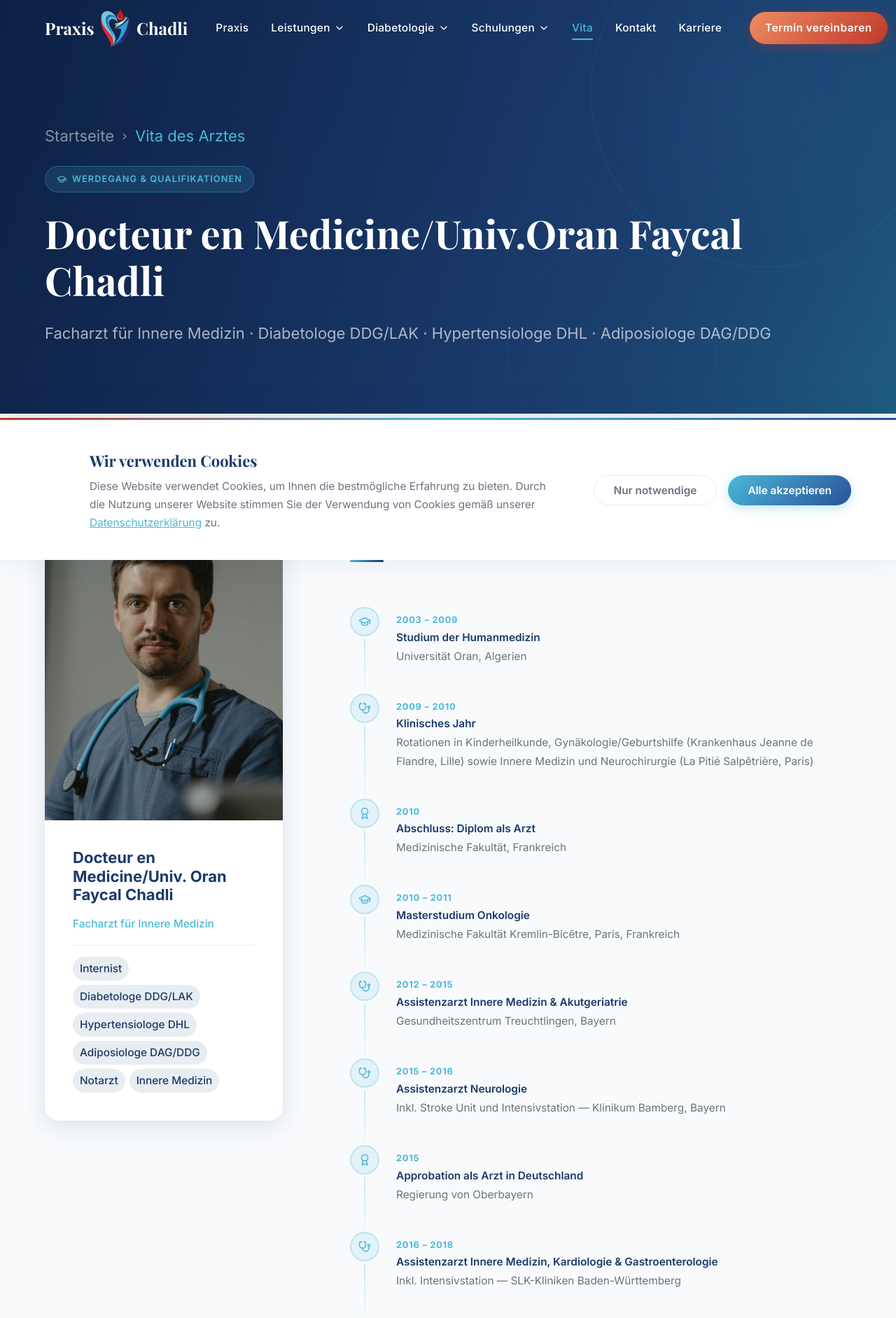
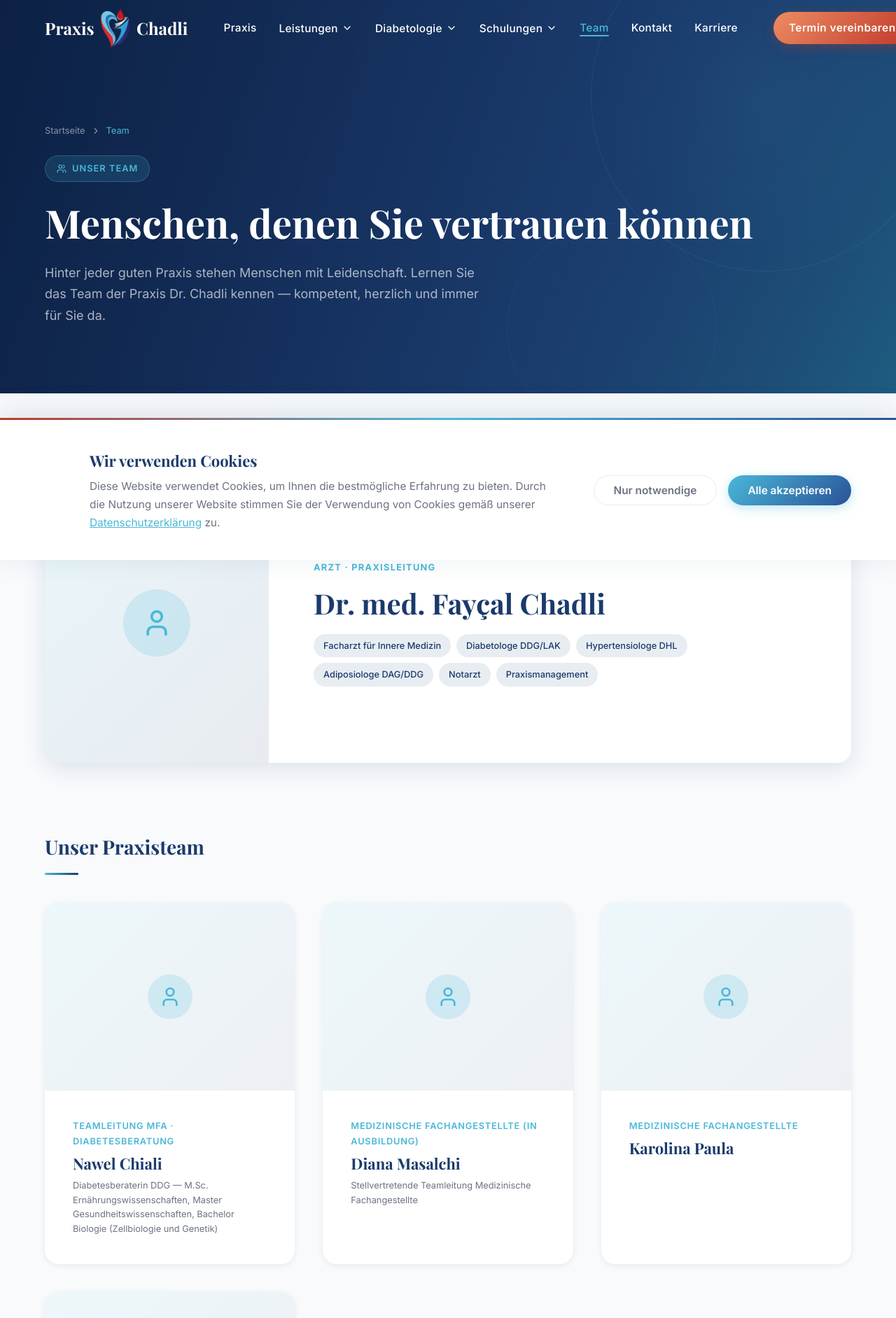
Before and after one commit to Alpy81/doctors-office-demo, a React (Vite) app: page /vita in a window 1280 px wide. Shown: the top 1883 px of the page at 70% size. Built offline with nearby package versions, Linux system fonts and the light colour scheme.

Commit message:
update commit

```diff
--- a/src/components/Navbar/Navbar.css
+++ b/src/components/Navbar/Navbar.css
@@ -30,7 +30,7 @@
   display: flex;
   align-items: center;
   justify-content: space-between;
-  gap: var(--space-lg);
+  gap: clamp(var(--space-lg), 4vw, var(--space-2xl));
   overflow: visible;
 }
 
@@ -98,6 +98,8 @@
 }
 
 .navbar__link {
+  display: inline-flex;
+  align-items: center;
   font-family: var(--font-body);
   font-size: var(--fs-sm);
   font-weight: 500;
@@ -105,6 +107,7 @@
   text-decoration: none;
   letter-spacing: 0.02em;
   position: relative;
+  line-height: 1;
   padding-block: 4px;
   transition: color var(--transition-fast);
   white-space: nowrap;
@@ -139,7 +142,7 @@
 }
 
 .navbar__dropdown-trigger {
-  display: flex;
+  display: inline-flex;
   align-items: center;
   gap: 5px;
   cursor: pointer;
@@ -150,6 +153,7 @@
   font-weight: 500;
   color: var(--color-white);
   letter-spacing: 0.02em;
+  line-height: 1;
   padding-block: 4px;
   position: relative;
   transition: color var(--transition-fast);
--- a/src/components/Navbar/Navbar.tsx
+++ b/src/components/Navbar/Navbar.tsx
@@ -131,7 +131,7 @@ export default function Navbar() {
             </div>
           </div>
           <NavLink to="/vita" className="navbar__link">
-            Vita
+            Team
           </NavLink>
           <NavLink to="/kontakt" className="navbar__link">
             Kontakt
@@ -270,7 +270,7 @@ export default function Navbar() {
           to="/vita"
           className="navbar__mobile-link"
           onClick={closeMobile}>
-          Vita
+          Team
         </NavLink>
         <NavLink
           to="/kontakt"
--- a/src/pages/Vita/Vita.css
+++ b/src/pages/Vita/Vita.css
@@ -1,19 +1,19 @@
 /* ============================================
-   VITA
+   TEAM
    ============================================ */
 
 /* ── Hero ── */
-.vita-hero {
+.team-page-hero {
   position: relative;
   min-height: 380px;
   display: flex;
   align-items: flex-end;
-  background: linear-gradient(135deg, #0d2145 0%, #1a3a6b 60%, #1a5276 100%);
+  background: linear-gradient(135deg, #0d2145 0%, #1A3A6B 60%, #1a5276 100%);
   overflow: hidden;
   padding-bottom: var(--space-2xl);
 }
 
-.vita-hero__overlay {
+.team-page-hero__overlay {
   position: absolute;
   inset: 0;
   z-index: 1;
@@ -21,36 +21,32 @@
     105deg,
     rgba(13, 33, 69, 0.97) 0%,
     rgba(26, 58, 107, 0.85) 60%,
-    rgba(74, 184, 216, 0.1) 100%
+    rgba(74, 184, 216, 0.10) 100%
   );
 }
 
-.vita-hero__deco {
+.team-page-hero__deco {
   position: absolute;
   inset: 0;
   z-index: 1;
   pointer-events: none;
 }
 
-.vita-hero__deco-circle {
+.team-page-hero__deco-circle {
   position: absolute;
   border-radius: 50%;
   border: 1px solid rgba(74, 184, 216, 0.12);
 }
 
-.vita-hero__deco-circle--1 {
+.team-page-hero__deco-circle--1 {
   width: 500px;
   height: 500px;
   top: -20%;
   right: -5%;
-  background: radial-gradient(
-    circle,
-    rgba(74, 184, 216, 0.06) 0%,
-    transparent 70%
-  );
+  background: radial-gradient(circle, rgba(74, 184, 216, 0.06) 0%, transparent 70%);
 }
 
-.vita-hero__deco-circle--2 {
+.team-page-hero__deco-circle--2 {
   width: 300px;
   height: 300px;
   bottom: -10%;
@@ -58,7 +54,7 @@
   border-color: rgba(74, 184, 216, 0.08);
 }
 
-.vita-hero__content {
+.team-page-hero__content {
   position: relative;
   z-index: 2;
   width: 100%;
@@ -71,35 +67,35 @@
   gap: var(--space-md);
 }
 
-.vita-hero__breadcrumb {
+.team-page-hero__breadcrumb {
   display: flex;
   align-items: center;
   gap: 8px;
-  font-size: var(--fs-md);
-  color: rgba(255, 255, 255, 0.5);
+  font-size: var(--fs-xs);
+  color: rgba(255, 255, 255, 0.50);
 }
 
-.vita-hero__breadcrumb a {
-  color: rgba(255, 255, 255, 0.5);
+.team-page-hero__breadcrumb a {
+  color: rgba(255, 255, 255, 0.50);
   text-decoration: none;
   transition: color var(--transition-fast);
 }
 
-.vita-hero__breadcrumb a:hover {
+.team-page-hero__breadcrumb a:hover {
   color: var(--color-secondary);
 }
 
-.vita-hero__breadcrumb span {
+.team-page-hero__breadcrumb span {
   color: var(--color-secondary);
 }
 
-.vita-hero__tag {
+.team-page-hero__tag {
   display: inline-flex;
   align-items: center;
   gap: 8px;
   padding: 7px 16px;
   background: rgba(74, 184, 216, 0.15);
-  border: 1px solid rgba(74, 184, 216, 0.3);
+  border: 1px solid rgba(74, 184, 216, 0.30);
   border-radius: var(--radius-full);
   color: var(--color-secondary);
   font-size: var(--fs-xs);
@@ -109,7 +105,7 @@
   width: fit-content;
 }
 
-.vita-hero__title {
+.team-page-hero__title {
   font-family: var(--font-heading);
   font-size: var(--fs-2xl);
   font-weight: 700;
@@ -117,252 +113,214 @@
   line-height: 1.2;
 }
 
-.vita-hero__subtitle {
-  font-size: var(--fs-md);
+.team-page-hero__subtitle {
+  font-size: var(--fs-base);
   color: rgba(255, 255, 255, 0.65);
   line-height: 1.7;
+  max-width: 620px;
 }
 
-/* ── Main ── */
-.vita-main {
+/* ============================================
+   MAIN
+   ============================================ */
+.team-page-main {
   padding-block: var(--space-3xl);
   background: var(--color-bg);
 }
 
-.vita-main__inner {
+/* ── Arzt Feature Card ── */
+.team-page-doctor {
+  background: var(--color-white);
+  border-radius: var(--radius-lg);
+  box-shadow: var(--shadow-md);
   display: grid;
-  grid-template-columns: 340px 1fr;
-  gap: var(--space-2xl);
-  align-items: start;
+  grid-template-columns: 320px 1fr;
+  overflow: hidden;
+  margin-bottom: var(--space-2xl);
+  transition: transform var(--transition-base),
+              box-shadow var(--transition-base);
 }
 
-/* ── Sidebar ── */
-.vita-sidebar {
-  position: sticky;
-  top: calc(var(--navbar-height) + var(--space-md));
+.team-page-doctor:hover {
+  transform: translateY(-6px);
+  box-shadow: var(--shadow-lg);
 }
 
-.vita-sidebar__image-card {
-  background: var(--color-white);
-  border-radius: var(--radius-lg);
-  overflow: hidden;
-  box-shadow: var(--shadow-md);
+.team-page-doctor__image {
+  position: relative;
+  background: linear-gradient(135deg, rgba(74,184,216,0.12), rgba(26,58,107,0.10));
+  display: flex;
+  align-items: center;
+  justify-content: center;
+  aspect-ratio: 4 / 5;
 }
 
-.vita-sidebar__image {
-  width: 100%;
-  aspect-ratio: 3 /4;
-  overflow: hidden;
+.team-page-doctor__image-placeholder {
+  width: 96px;
+  height: 96px;
+  border-radius: 50%;
+  background: rgba(74, 184, 216, 0.18);
+  color: var(--color-secondary);
+  display: flex;
+  align-items: center;
+  justify-content: center;
 }
 
-.vita-sidebar__image img {
-  width: 100%;
-  height: 100%;
-  object-fit: cover;
-  object-position: center top;
-  transition: transform 8s ease;
-}
-
-.vita-sidebar__image-card:hover .vita-sidebar__image img {
-  transform: scale(1.04);
-}
-
-.vita-sidebar__info {
-  padding: var(--space-lg);
+.team-page-doctor__body {
+  padding: var(--space-xl);
   display: flex;
   flex-direction: column;
   gap: var(--space-sm);
+  justify-content: center;
 }
 
-.vita-sidebar__name {
-  font-family: var(--font-body);
-  font-size: var(--fs-md);
+.team-page-doctor__role {
+  font-size: var(--fs-xs);
+  font-weight: 700;
+  color: var(--color-secondary);
+  letter-spacing: 0.10em;
+  text-transform: uppercase;
+}
+
+.team-page-doctor__name {
+  font-family: var(--font-heading);
+  font-size: var(--fs-xl);
   font-weight: 700;
   color: var(--color-primary);
   line-height: 1.2;
 }
 
-.vita-sidebar__role {
-  font-size: var(--fs-sm);
-  color: var(--color-secondary);
-  font-weight: 500;
+.team-page-doctor__tags {
+  display: flex;
+  flex-wrap: wrap;
+  gap: 8px;
+  margin-top: 4px;
 }
 
-.vita-sidebar__divider {
-  height: 1px;
-  background: var(--color-neutral-light);
-}
-
-.vita-sidebar__tags {
-  display: flex;
-  flex-wrap: wrap;
-  gap: 6px;
-}
-
-.vita-sidebar__tag {
-  padding: 4px 10px;
+.team-page-doctor__tag {
+  padding: 6px 14px;
   background: var(--color-neutral-light);
   border-radius: var(--radius-full);
-  font-size: var(--fs-sm);
+  font-size: var(--fs-xs);
   color: var(--color-primary);
   font-weight: 500;
 }
 
-.vita-sidebar__cta {
-  display: flex;
-  align-items: center;
-  justify-content: center;
-  gap: 8px;
-  padding: 13px 20px;
-  background: linear-gradient(135deg, #ed8c63, #c0392b);
-  color: var(--color-white);
-  border-radius: var(--radius-full);
-  font-size: var(--fs-sm);
-  font-weight: 600;
-  text-decoration: none;
-  margin-top: var(--space-xs);
-  transition: transform var(--transition-fast),
-    box-shadow var(--transition-fast);
-  box-shadow: 0 6px 20px rgba(192, 57, 43, 0.3);
-}
-
-.vita-sidebar__cta:hover {
-  transform: translateY(-2px);
-  box-shadow: 0 10px 26px rgba(192, 57, 43, 0.45);
-}
-
-/* ── Content & Timeline ── */
-.vita-content {
-  display: flex;
-  flex-direction: column;
-  gap: var(--space-xl);
-}
-
-.vita-content__title {
-  font-family: var(--font-body);
-  font-size: var(--fs-xl);
+/* ── Section Title ── */
+.team-page-section-title {
+  font-family: var(--font-heading);
+  font-size: var(--fs-lg);
   font-weight: 700;
   color: var(--color-primary);
+  margin-bottom: var(--space-lg);
   position: relative;
   padding-bottom: var(--space-sm);
 }
 
-.vita-content__title::after {
-  content: "";
+.team-page-section-title::after {
+  content: '';
   position: absolute;
   bottom: 0;
   left: 0;
   width: 48px;
   height: 3px;
-  background: linear-gradient(
-    90deg,
-    var(--color-secondary),
-    var(--color-primary)
-  );
+  background: linear-gradient(90deg, var(--color-secondary), var(--color-primary));
   border-radius: var(--radius-full);
 }
 
-/* ── Timeline ── */
-.vita-timeline {
-  display: flex;
-  flex-direction: column;
+/* ── Team Grid ── */
+.team-page-grid {
+  display: grid;
+  grid-template-columns: repeat(3, 1fr);
+  gap: var(--space-lg);
 }
 
-.vita-timeline__item {
-  display: flex;
-  gap: var(--space-md);
+.team-page-card {
+  background: var(--color-white);
+  border-radius: var(--radius-lg);
+  overflow: hidden;
+  box-shadow: var(--shadow-sm);
+  transition: transform var(--transition-base),
+              box-shadow var(--transition-base);
 }
 
-.vita-timeline__marker {
-  display: flex;
-  flex-direction: column;
-  align-items: center;
-  flex-shrink: 0;
+.team-page-card:hover {
+  transform: translateY(-6px);
+  box-shadow: var(--shadow-lg);
 }
 
-.vita-timeline__icon {
-  width: 42px;
-  height: 42px;
+.team-page-card__image {
+  width: 100%;
+  aspect-ratio: 4 / 3;
+  background: linear-gradient(135deg, rgba(74,184,216,0.10), rgba(26,58,107,0.08));
+  display: flex;
+  align-items: center;
+  justify-content: center;
+}
+
+.team-page-card__image-placeholder {
+  width: 64px;
+  height: 64px;
   border-radius: 50%;
-  background: rgba(74, 184, 216, 0.12);
-  border: 2px solid rgba(74, 184, 216, 0.25);
+  background: rgba(74, 184, 216, 0.18);
   color: var(--color-secondary);
   display: flex;
   align-items: center;
   justify-content: center;
-  flex-shrink: 0;
-  transition: background var(--transition-base),
-    border-color var(--transition-base);
 }
 
-.vita-timeline__item:hover .vita-timeline__icon {
-  background: rgba(74, 184, 216, 0.22);
-  border-color: var(--color-secondary);
-}
-
-.vita-timeline__line {
-  width: 2px;
-  flex: 1;
-  min-height: 24px;
-  background: linear-gradient(
-    to bottom,
-    rgba(74, 184, 216, 0.25),
-    rgba(74, 184, 216, 0.05)
-  );
-  margin-block: 4px;
-}
-
-.vita-timeline__body {
-  padding-bottom: var(--space-lg);
+.team-page-card__body {
+  padding: var(--space-lg);
   display: flex;
   flex-direction: column;
   gap: 4px;
-  padding-top: 8px;
 }
 
-.vita-timeline__year {
+.team-page-card__role {
   font-size: var(--fs-xs);
-  font-weight: 700;
+  font-weight: 600;
   color: var(--color-secondary);
   letter-spacing: 0.06em;
   text-transform: uppercase;
 }
 
-.vita-timeline__title {
-  font-family: var(--font-body);
-  font-size: var(--fs-sm);
-  font-weight: 600;
+.team-page-card__name {
+  font-family: var(--font-heading);
+  font-size: var(--fs-md);
+  font-weight: 700;
   color: var(--color-primary);
   line-height: 1.3;
+  margin-top: 2px;
 }
 
-.vita-timeline__detail {
-  font-size: var(--fs-sm);
+.team-page-card__extra {
+  font-size: var(--fs-xs);
   color: var(--color-text-light);
-  line-height: 1.7;
+  line-height: 1.6;
+  margin-top: 4px;
 }
 
 /* ============================================
-     RESPONSIVE
-     ============================================ */
+   RESPONSIVE
+   ============================================ */
 @media (max-width: 1024px) {
-  .vita-main__inner {
+  .team-page-doctor {
     grid-template-columns: 1fr;
   }
 
-  .vita-sidebar {
-    position: static;
+  .team-page-doctor__image {
+    aspect-ratio: 16 / 9;
+  }
+
+  .team-page-grid {
+    grid-template-columns: repeat(2, 1fr);
+  }
+}
+
+@media (max-width: 640px) {
+  .team-page-grid {
+    grid-template-columns: 1fr;
     max-width: 400px;
     margin-inline: auto;
   }
 }
-
-@media (max-width: 600px) {
-  .vita-hero {
-    min-height: 340px;
-  }
-
-  .vita-sidebar {
-    max-width: 100%;
-  }
-}
--- a/src/pages/Vita/Vita.tsx
+++ b/src/pages/Vita/Vita.tsx
@@ -1,223 +1,111 @@
-import { NavLink } from "react-router-dom";
-import {
-  GraduationCap,
-  Stethoscope,
-  Award,
-  ChevronRight,
-  MapPin,
-} from "lucide-react";
-import "./Vita.css";
-import arzt from "../../assets/images/arzt.jpg";
+import { NavLink } from 'react-router-dom'
+import { Users, ChevronRight, User } from 'lucide-react'
+import './Vita.css'
 
-const werdegang = [
+const teamMembers = [
   {
-    year: "2003 – 2009",
-    title: "Studium der Humanmedizin",
-    detail: "Universität Oran, Algerien",
-    icon: <GraduationCap size={18} />,
+    name: 'Nawel Chiali',
+    role: 'Teamleitung MFA · Diabetesberatung',
+    extra: 'Diabetesberaterin DDG — M.Sc. Ernährungswissenschaften, Master Gesundheitswissenschaften, Bachelor Biologie (Zellbiologie und Genetik)',
   },
   {
-    year: "2009 – 2010",
-    title: "Klinisches Jahr",
-    detail:
-      "Rotationen in Kinderheilkunde, Gynäkologie/Geburtshilfe (Krankenhaus Jeanne de Flandre, Lille) sowie Innere Medizin und Neurochirurgie (La Pitié Salpêtrière, Paris)",
-    icon: <Stethoscope size={18} />,
+    name: 'Diana Masalchi',
+    role: 'Medizinische Fachangestellte (in Ausbildung)',
+    extra: 'Stellvertretende Teamleitung Medizinische Fachangestellte',
   },
   {
-    year: "2010",
-    title: "Abschluss: Diplom als Arzt",
-    detail: "Medizinische Fakultät, Frankreich",
-    icon: <Award size={18} />,
+    name: 'Karolina Paula',
+    role: 'Medizinische Fachangestellte',
+    extra: '',
   },
   {
-    year: "2010 – 2011",
-    title: "Masterstudium Onkologie",
-    detail: "Medizinische Fakultät Kremlin-Bicêtre, Paris, Frankreich",
-    icon: <GraduationCap size={18} />,
+    name: 'Nelja Zgodic',
+    role: 'Medizinische Fachangestellte',
+    extra: 'Derzeit in Elternzeit',
   },
-  {
-    year: "2012 – 2015",
-    title: "Assistenzarzt Innere Medizin & Akutgeriatrie",
-    detail: "Gesundheitszentrum Treuchtlingen, Bayern",
-    icon: <Stethoscope size={18} />,
-  },
-  {
-    year: "2015 – 2016",
-    title: "Assistenzarzt Neurologie",
-    detail: "Inkl. Stroke Unit und Intensivstation — Klinikum Bamberg, Bayern",
-    icon: <Stethoscope size={18} />,
-  },
-  {
-    year: "2015",
-    title: "Approbation als Arzt in Deutschland",
-    detail: "Regierung von Oberbayern",
-    icon: <Award size={18} />,
-  },
-  {
-    year: "2016 – 2018",
-    title: "Assistenzarzt Innere Medizin, Kardiologie & Gastroenterologie",
-    detail: "Inkl. Intensivstation — SLK-Kliniken Baden-Württemberg",
-    icon: <Stethoscope size={18} />,
-  },
-  {
-    year: "2018 – 2019",
-    title: "Ärztlicher Bereitschaftsdienst (ÄBD)",
-    detail: "Sitz- und Fahrdienst",
-    icon: <MapPin size={18} />,
-  },
-  {
-    year: "2018 – 2020",
-    title: "Assistenzarzt Zentrale Notaufnahme",
-    detail: "Sana-Klinikum Offenbach",
-    icon: <Stethoscope size={18} />,
-  },
-  {
-    year: "2019",
-    title: "Zusatzweiterbildung Notfallmedizin",
-    detail:
-      "Seither aktiver Notarztdienst in Frankfurt, Offenbach, Baden-Württemberg und Bayern",
-    icon: <Award size={18} />,
-  },
-  {
-    year: "2020 – 2021",
-    title: "Assistenzarzt Kardiologie",
-    detail: "Rotkreuzklinik Frankfurt",
-    icon: <Stethoscope size={18} />,
-  },
-  {
-    year: "2021 – 2022",
-    title: "Honorararzt Kardiologie",
-    detail: "Rotkreuzklinik Wertheim",
-    icon: <Stethoscope size={18} />,
-  },
-  {
-    year: "2022",
-    title: "Facharzt für Innere Medizin",
-    detail: "Urkunde Facharzt für Innere Medizin",
-    icon: <Award size={18} />,
-  },
-  {
-    year: "2022 – 2025",
-    title: "Weiterbildung Diabetologie",
-    detail: "Spezialisierung auf alle Diabetesformen",
-    icon: <GraduationCap size={18} />,
-  },
-  {
-    year: "2024",
-    title: "Zusatzqualifikation Hypertensiologe",
-    detail: "Deutsche Hochdruckliga (DHL)",
-    icon: <Award size={18} />,
-  },
-  {
-    year: "2025",
-    title: "Diabetologe DDG",
-    detail: "Deutsche Diabetes Gesellschaft",
-    icon: <Award size={18} />,
-  },
-  {
-    year: "2025",
-    title: "Diabetologe Landesärztekammer Hessen",
-    detail: "Anerkannte Weiterbildung Diabetologie",
-    icon: <Award size={18} />,
-  },
-  {
-    year: "2025",
-    title: "Zusatzqualifikation Adiposiologe",
-    detail: "DAG / DDG — Deutsche Adipositas-Gesellschaft",
-    icon: <Award size={18} />,
-  },
-];
+]
 
 export default function Vita() {
   return (
     <>
       {/* Hero */}
-      <section className="vita-hero">
-        <div className="vita-hero__overlay" />
-        <div className="vita-hero__deco">
-          <div className="vita-hero__deco-circle vita-hero__deco-circle--1" />
-          <div className="vita-hero__deco-circle vita-hero__deco-circle--2" />
+      <section className="team-page-hero">
+        <div className="team-page-hero__overlay" />
+        <div className="team-page-hero__deco">
+          <div className="team-page-hero__deco-circle team-page-hero__deco-circle--1" />
+          <div className="team-page-hero__deco-circle team-page-hero__deco-circle--2" />
         </div>
-        <div className="vita-hero__content">
-          <div className="vita-hero__breadcrumb">
+        <div className="team-page-hero__content">
+          <div className="team-page-hero__breadcrumb">
             <NavLink to="/">Startseite</NavLink>
             <ChevronRight size={14} />
-            <span>Vita des Arztes</span>
+            <span>Team</span>
           </div>
-          <div className="vita-hero__tag">
-            <GraduationCap size={14} />
-            Werdegang & Qualifikationen
+          <div className="team-page-hero__tag">
+            <Users size={14} />
+            Unser Team
           </div>
-          <h1 className="vita-hero__title">
-            Docteur en Medicine/Univ.Oran Faycal Chadli
+          <h1 className="team-page-hero__title">
+            Menschen, denen Sie vertrauen können
           </h1>
-          <p className="vita-hero__subtitle">
-            Facharzt für Innere Medizin · Diabetologe DDG/LAK · Hypertensiologe
-            DHL · Adiposiologe DAG/DDG
+          <p className="team-page-hero__subtitle">
+            Hinter jeder guten Praxis stehen Menschen mit Leidenschaft.
+            Lernen Sie das Team der Praxis Dr. Chadli kennen — kompetent,
+            herzlich und immer für Sie da.
           </p>
         </div>
       </section>
 
       {/* Main */}
-      <section className="vita-main">
+      <section className="team-page-main">
         <div className="container">
-          <div className="vita-main__inner">
-            {/* Linke Seite — Bild & Info */}
-            <aside className="vita-sidebar">
-              <div className="vita-sidebar__image-card">
-                <div className="vita-sidebar__image">
-                  <img src={arzt} alt="Dr. Faycal Mahmoud Chadli" />
+
+          {/* Arzt Feature Card */}
+          <div className="team-page-doctor">
+            <div className="team-page-doctor__image">
+              <div className="team-page-doctor__image-placeholder">
+                <User size={44} />
               </div>
-                <div className="vita-sidebar__info">
-                  <h2 className="vita-sidebar__name">
-                    Docteur en Medicine/Univ. Oran Faycal Chadli
+            </div>
+            <div className="team-page-doctor__body">
+              <span className="team-page-doctor__role">Arzt · Praxisleitung</span>
+              <h2 className="team-page-doctor__name">
+                Dr. med. Fayçal Chadli
               </h2>
-                  <span className="vita-sidebar__role">
-                    Facharzt für Innere Medizin
-                  </span>
-                  <div className="vita-sidebar__divider" />
-                  <div className="vita-sidebar__tags">
-                    <span className="vita-sidebar__tag">Internist</span>
-                    <span className="vita-sidebar__tag">
-                      Diabetologe DDG/LAK
-                    </span>
-                    <span className="vita-sidebar__tag">
-                      Hypertensiologe DHL
-                    </span>
-                    <span className="vita-sidebar__tag">
-                      Adiposiologe DAG/DDG
-                    </span>
-                    <span className="vita-sidebar__tag">Notarzt</span>
-                    <span className="vita-sidebar__tag">Innere Medizin</span>
+              <div className="team-page-doctor__tags">
+                <span className="team-page-doctor__tag">Facharzt für Innere Medizin</span>
+                <span className="team-page-doctor__tag">Diabetologe DDG/LAK</span>
+                <span className="team-page-doctor__tag">Hypertensiologe DHL</span>
+                <span className="team-page-doctor__tag">Adiposiologe DAG/DDG</span>
+                <span className="team-page-doctor__tag">Notarzt</span>
+                <span className="team-page-doctor__tag">Praxismanagement</span>
               </div>
             </div>
           </div>
-            </aside>
 
-            {/* Rechte Seite — Timeline */}
-            <div className="vita-content">
-              <h2 className="vita-content__title">Werdegang</h2>
-              <div className="vita-timeline">
-                {werdegang.map((item, i) => (
-                  <div className="vita-timeline__item" key={i}>
-                    <div className="vita-timeline__marker">
-                      <div className="vita-timeline__icon">{item.icon}</div>
-                      {i < werdegang.length - 1 && (
-                        <div className="vita-timeline__line" />
+          {/* Team Grid */}
+          <h2 className="team-page-section-title">Unser Praxisteam</h2>
+          <div className="team-page-grid">
+            {teamMembers.map((member, i) => (
+              <div className="team-page-card" key={i}>
+                <div className="team-page-card__image">
+                  <div className="team-page-card__image-placeholder">
+                    <User size={32} />
+                  </div>
+                </div>
+                <div className="team-page-card__body">
+                  <span className="team-page-card__role">{member.role}</span>
+                  <h3 className="team-page-card__name">{member.name}</h3>
+                  {member.extra && (
+                    <p className="team-page-card__extra">{member.extra}</p>
                   )}
-                    </div>
-                    <div className="vita-timeline__body">
-                      <span className="vita-timeline__year">{item.year}</span>
-                      <h3 className="vita-timeline__title">{item.title}</h3>
-                      <p className="vita-timeline__detail">{item.detail}</p>
                 </div>
               </div>
             ))}
           </div>
-            </div>
-          </div>
+
         </div>
       </section>
     </>
-  );
+  )
 }
```
Also changed, not shown: src/pages/Praxis/Praxis.tsx (+0 -21 lines). Lines whose indentation alone changed are shown as unchanged.
